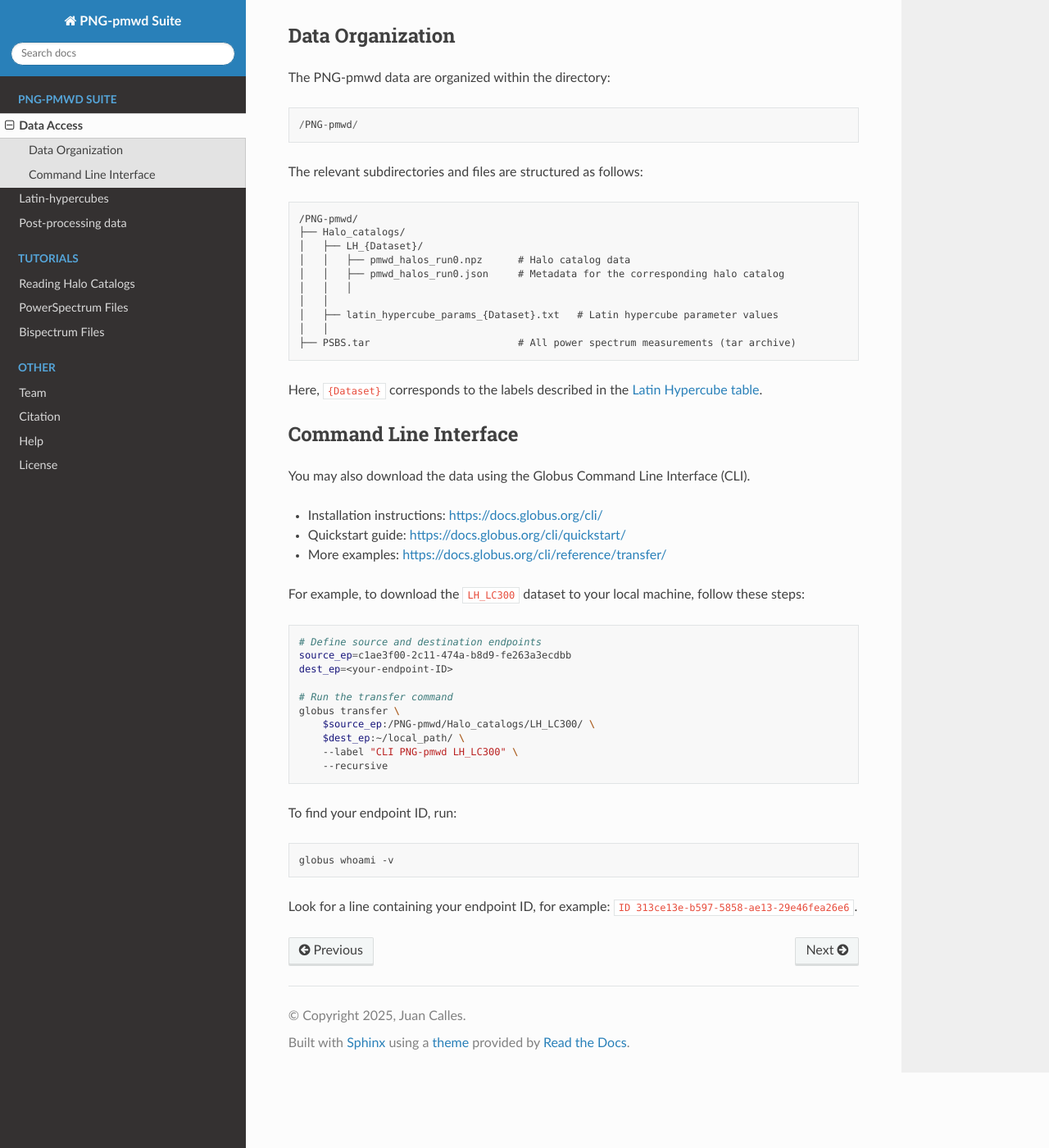
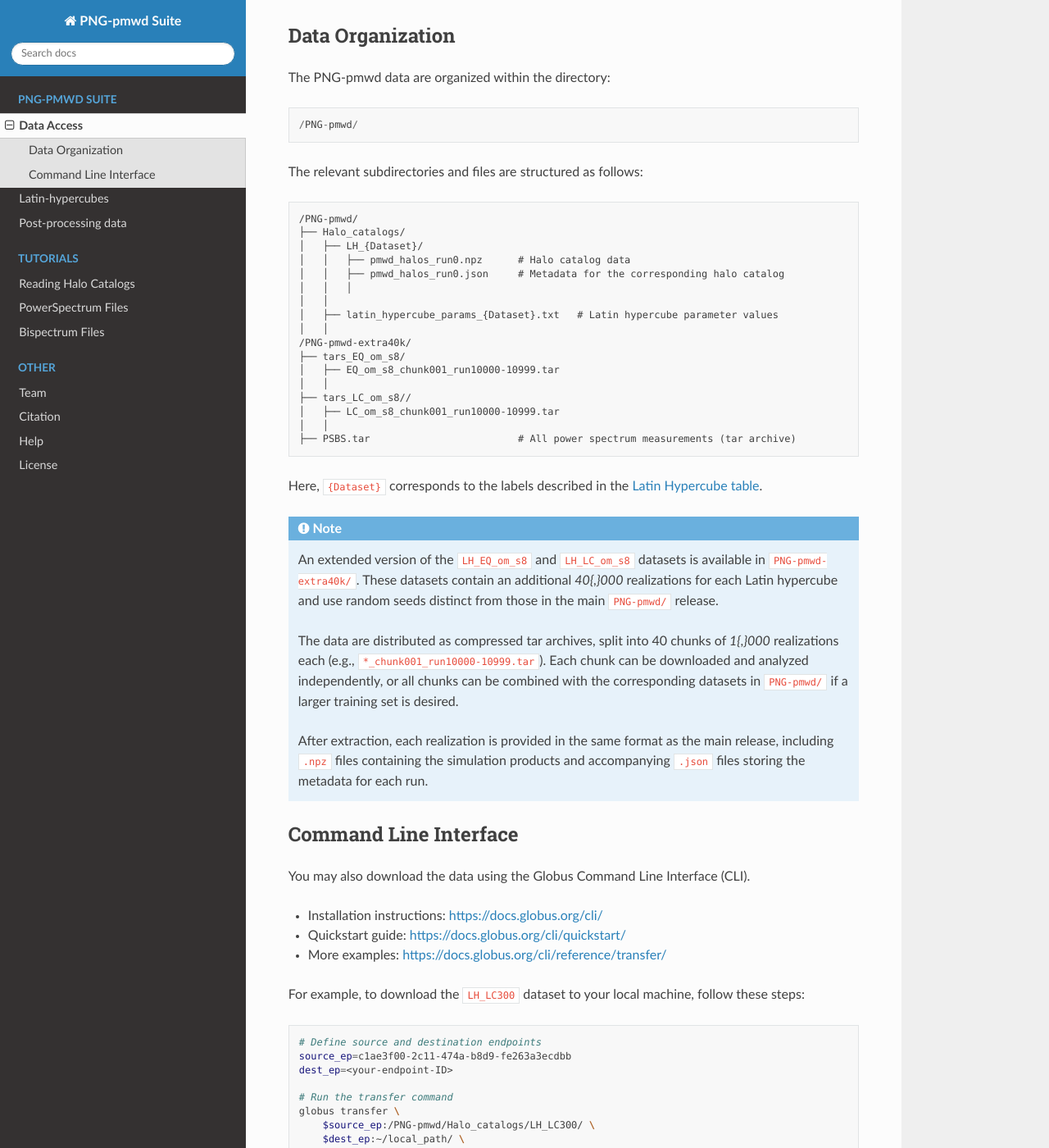
Before and after one commit to jcallesh/PNG-pmwd-Suite, a Sphinx documentation site: the page built from docs/source/access.rst, in a window 1280 px wide and 1400 px high, scrolled down 495 px. Shown: the whole window at 82% size. Built offline with Sphinx 7.4.7 and the Read the Docs theme 3.1.0, drawn with Linux system fonts in a browser that asks for light colours.

Commit message:
Update: LH tables

```diff
--- a/docs/source/access.rst
+++ b/docs/source/access.rst
@@ -40,10 +40,32 @@ The relevant subdirectories and files are structured as follows:
     │   │
     │   ├── latin_hypercube_params_{Dataset}.txt   # Latin hypercube parameter values
     │   │
+    /PNG-pmwd-extra40k/
+    ├── tars_EQ_om_s8/
+    │   ├── EQ_om_s8_chunk001_run10000-10999.tar
+    │   │
+    ├── tars_LC_om_s8//
+    │   ├── LC_om_s8_chunk001_run10000-10999.tar
+    │   │
     ├── PSBS.tar                         # All power spectrum measurements (tar archive)
 
 Here, ``{Dataset}`` corresponds to the labels described in the
 `Latin Hypercube table <latin_hypercubes.html>`_.
+
+.. note::
+
+   An extended version of the ``LH_EQ_om_s8`` and ``LH_LC_om_s8`` datasets is available in
+   ``PNG-pmwd-extra40k/``. These datasets contain an additional `40{,}000` realizations for each
+   Latin hypercube and use random seeds distinct from those in the main ``PNG-pmwd/`` release.
+
+   The data are distributed as compressed tar archives, split into 40 chunks of `1{,}000` realizations
+   each (e.g., ``*_chunk001_run10000-10999.tar``). Each chunk can be downloaded and analyzed
+   independently, or all chunks can be combined with the corresponding datasets in
+   ``PNG-pmwd/`` if a larger training set is desired.
+
+   After extraction, each realization is provided in the same format as the main release,
+   including ``.npz`` files containing the simulation products and accompanying ``.json``
+   files storing the metadata for each run.
 
 
 Command Line Interface
```
